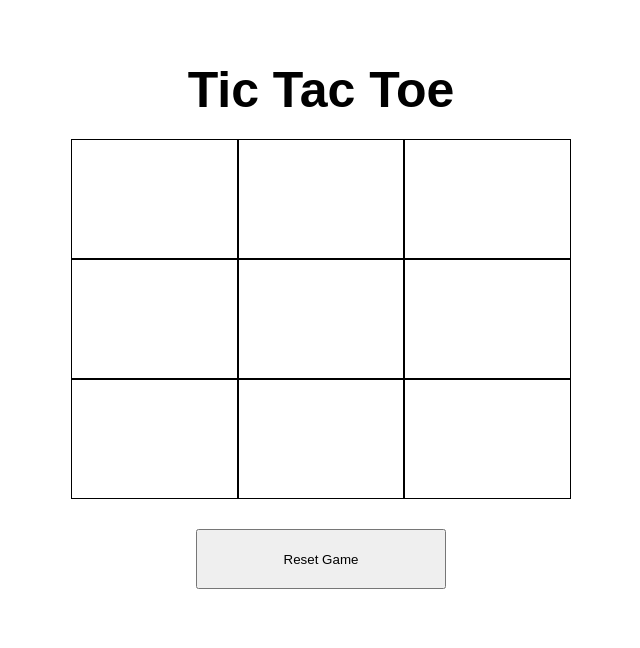
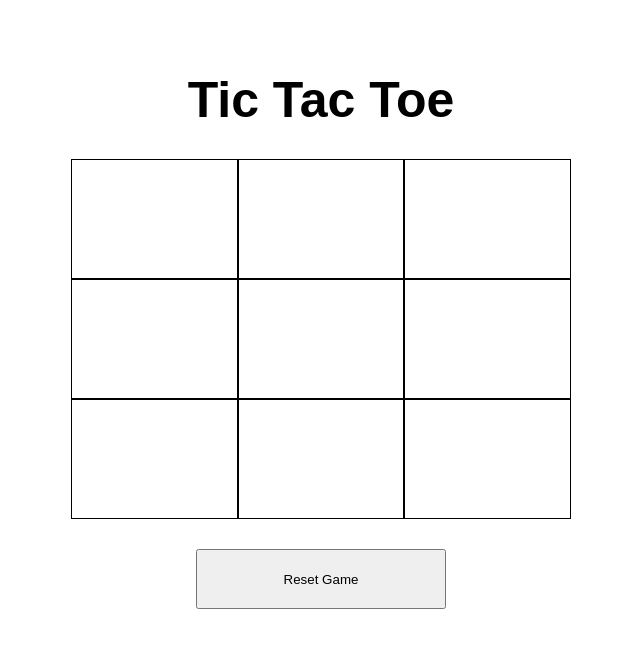
Before and after one commit to iurisilvestre/tic-tac-toe-game, a plain HTML site: page index.html in a window 1280 px wide. Shown: the whole page, without its empty margins (319-959 px from the left). Drawn offline with nearby package versions, Linux system fonts and the light colour scheme.

Commit message:
Change height values in css

```diff
--- a/style.css
+++ b/style.css
@@ -4,10 +4,13 @@
   margin: 0;
 }
 
+html {
+  height: 100vh;
+}
+
 body {
   font-family: sans-serif;
-  height: 100vh;
-  width: 100%;
+  min-height: 100%;
   display: flex;
   justify-content: center;
   align-items: center;
@@ -16,7 +19,7 @@ body {
 
 h2 {
   font-size: 50px;
-  margin-bottom: 20px;
+  margin: 30px 0;
 }
 
 #board {
```
